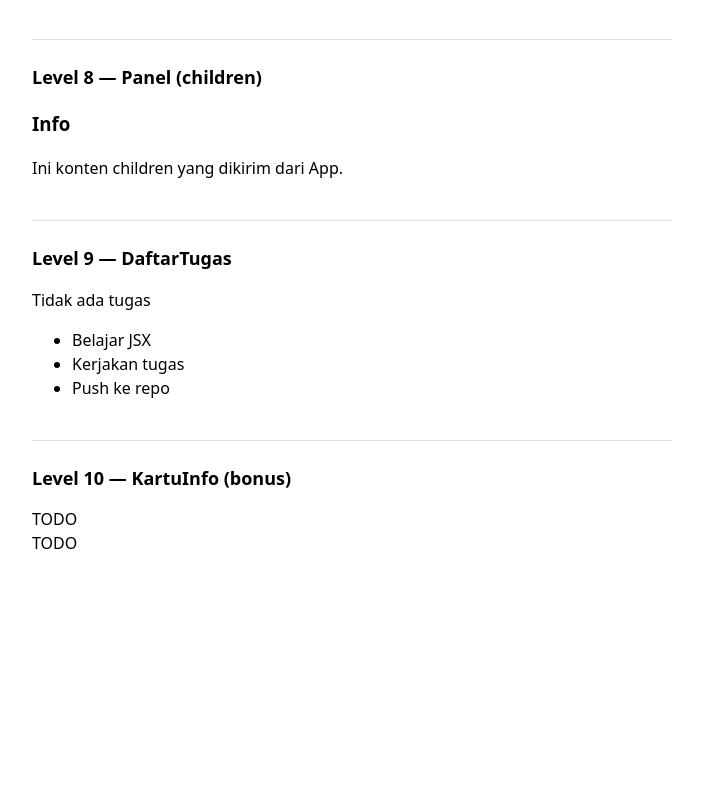
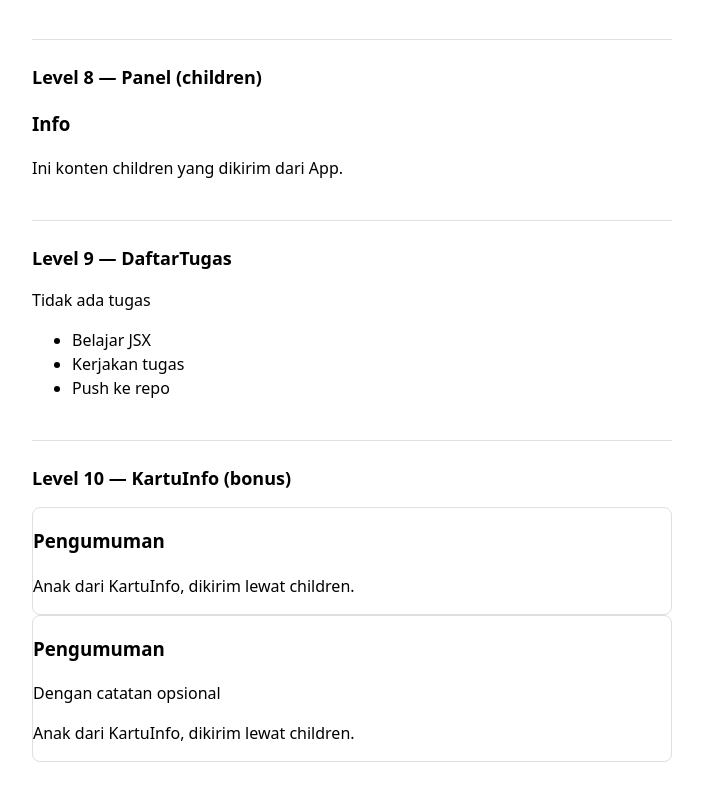
Before and after one commit to webdev-if-its/frontend-5053241002, a React (Vite) app in the folder pertemuan-02/: page / in a window 1280 px wide. Shown: the part 1495-2295 px from the top of the page, without its empty margins (288-991 px from the left). Before the commit the page ends 2114 px from the top, so only its background shows below. Built offline with nearby package versions, Linux system fonts and the light colour scheme.

Commit message:
pertemuan-02: level 10 selesai

```diff
--- a/pertemuan-02/src/components/KartuInfo.tsx
+++ b/pertemuan-02/src/components/KartuInfo.tsx
@@ -5,6 +5,13 @@
 //   ikut muncul kalau catatan tidak diisi)
 // - children (selalu tampil)
 // Lihat SOAL.md untuk kontrak lengkap.
-export function KartuInfo(props: any) {
-  return <div>TODO</div>
+import type { ReactNode } from 'react'
+export function KartuInfo({ judul, catatan, children }: { judul: string; catatan?: string; children: ReactNode }) {
+  return (
+    <div className="kartu">
+      <h3>{judul}</h3>
+      {catatan && <p>{catatan}</p>}
+      <div>{children}</div>
+    </div>
+  )
 }
```
Also changed, not shown: 1 other file (tests, documents, lock files or other folders).
